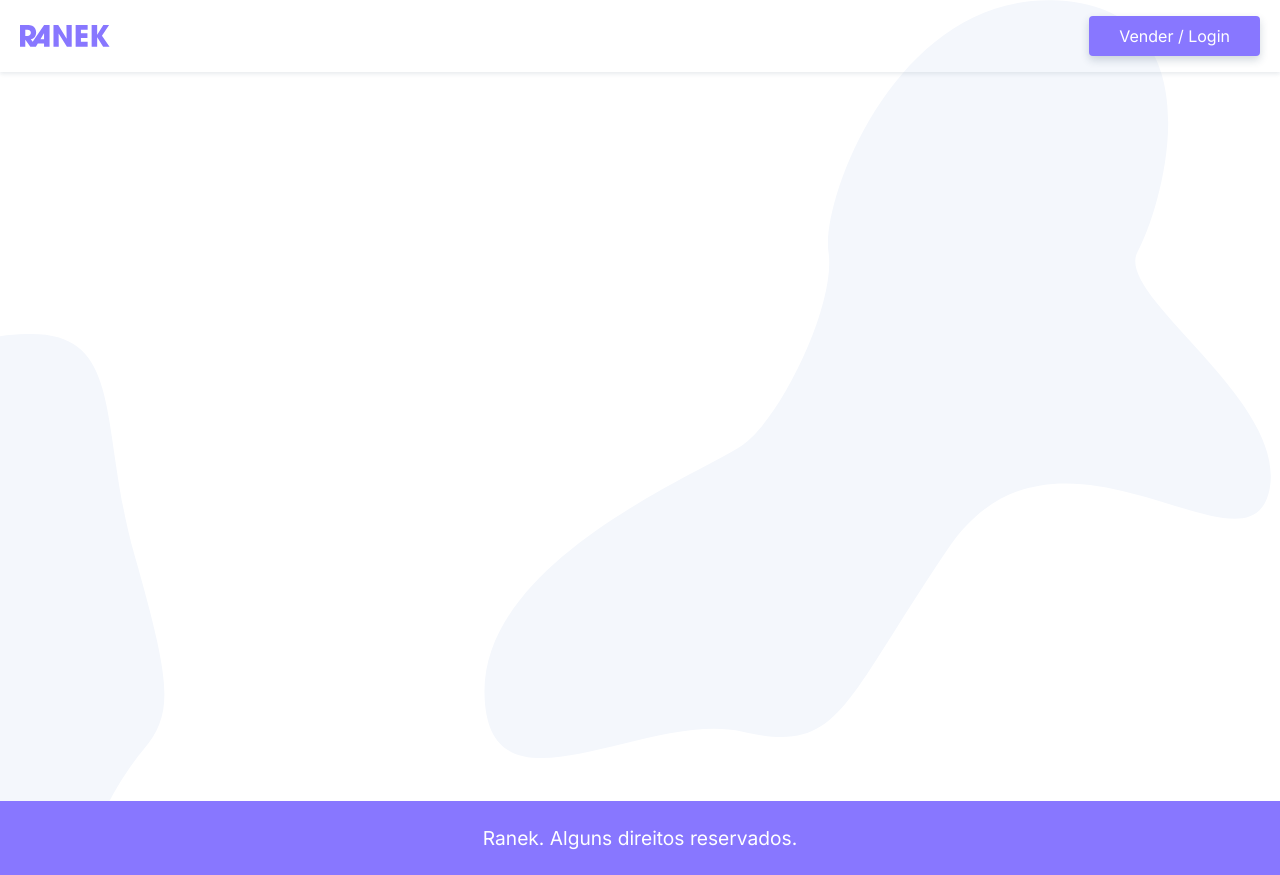
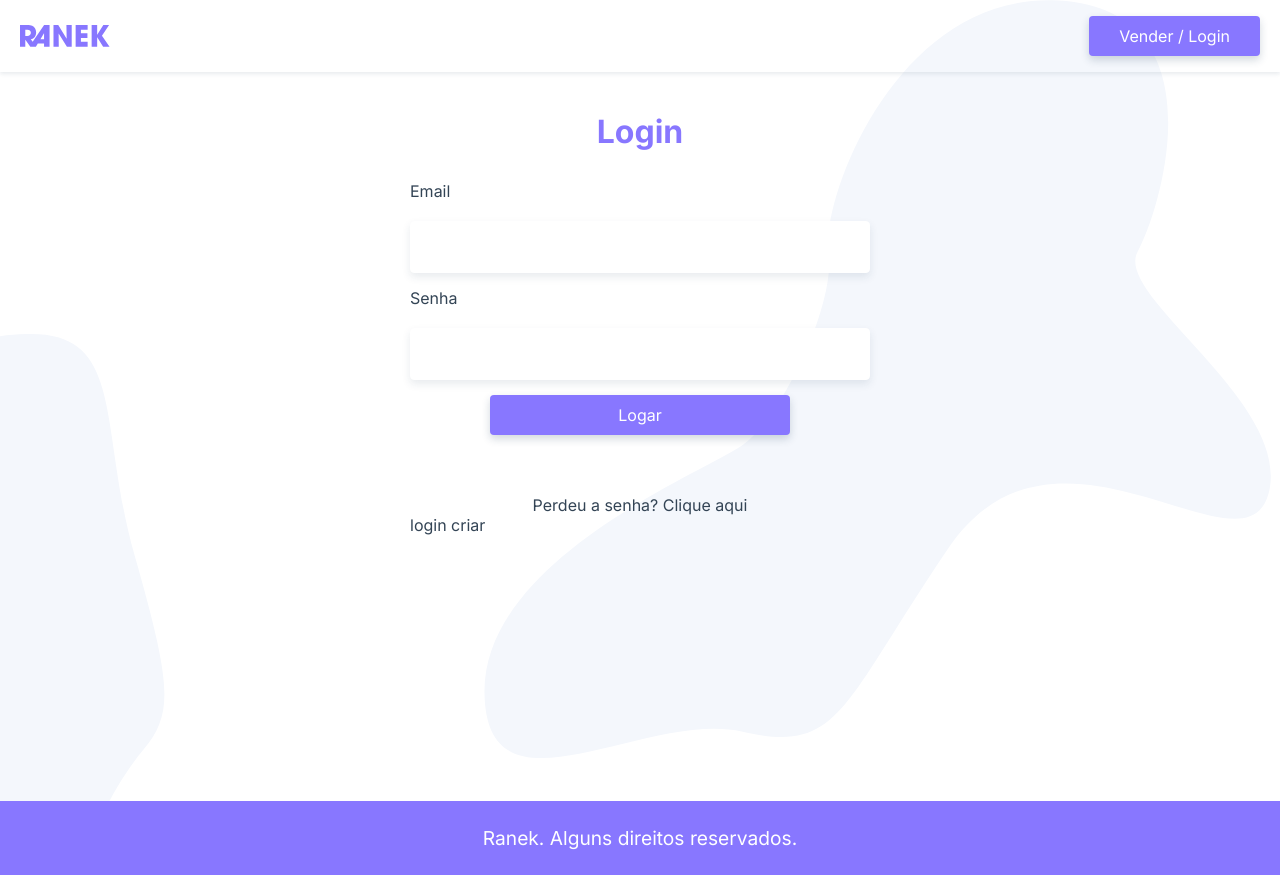
Before and after one commit to MarcoAntonioRochaNunes/Estudo-Ranek, a Vue app in the folder ranek/: page /login in a window 1280 px wide. Built offline with nearby package versions, Linux system fonts and the light colour scheme.

Commit message:
pagina login

```diff
--- a/ranek/src/App.vue
+++ b/ranek/src/App.vue
@@ -2,7 +2,9 @@
   <div id="app">
     <TheHeader/>
     <main id="main">
-      <router-view/>
+      <transition mode="out-in">
+        <router-view/>
+      </transition>
     </main>
     <TheFooter/>
   </div>
@@ -77,11 +79,16 @@ export default {
   #main{
     flex: 1;
   }
+
+  label{
+    margin-bottom: 5px ;
+  }
+
   input,textarea{
     border-radius: 4px;
     border: 1px solid white;
     padding: 15px;
-    box-shadow: 0 apx 8px rgba(30,60,90,0.1);
+    box-shadow: 0 4px 8px rgba(30,60,90,0.1);
     transition: all .3s;
     font-size: 1rem;
     font-family: "Inter", Arial, Helvetica, sans-serif;
--- /dev/null
+++ b/ranek/src/components/LoginCriar.vue
@@ -0,0 +1,13 @@
+<template>
+  <p>login criar</p>
+</template>
+
+<script>
+export default {
+  name:"LoginCiar"
+}
+</script>
+
+<style>
+
+</style>
--- a/ranek/src/components/ProdutosBuscar.vue
+++ b/ranek/src/components/ProdutosBuscar.vue
@@ -2,7 +2,7 @@
   <form>
     <input name="busca" id="busca" type="text" v-model="busca" placeholder="Buscar...">
     <input type="submit" id="lupa" value="Buscar" @click.prevent="buscarProdutos">
-  {{busca}}
+
   </form>
 </template>
 
--- a/ranek/src/components/ProdutosLista.vue
+++ b/ranek/src/components/ProdutosLista.vue
@@ -10,7 +10,7 @@
               :src="produto.foto[0].src"
               :alt="produto.foto[0].titulo"
             />
-            <p class="preco">{{ produto.preco }}</p>
+            <p class="preco">{{ produto.preco | numeroPreco }}</p>
             <h2 class="titulo">{{ produto.nome }}</h2>
             <p>{{ produto.descricao }}</p>
           </router-link>
--- a/ranek/src/main.js
+++ b/ranek/src/main.js
@@ -8,6 +8,18 @@ Vue.config.productionTip = false;
 
 Vue.component("PaginaCarregando", PaginaCarregando)
 
+Vue.filter("numeroPreco", valor => {
+    valor =Number(valor);
+    if(!isNaN(valor)){
+      return valor.toLocaleString("pt-BR", {
+        style: "currency",
+        currency: "BRL",
+      });
+    }else{
+      return "";
+    }
+})
+
 new Vue({
   router,
   store,
--- a/ranek/src/router/index.js
+++ b/ranek/src/router/index.js
@@ -2,6 +2,7 @@ import Vue from 'vue'
 import VueRouter from 'vue-router'
 import HomeView from '../views/HomeView.vue'
 import ProdutoHome from '../views/ProdutoHome.vue'
+import LoginView from '../views/LoginView.vue'
 
 Vue.use(VueRouter)
 
@@ -10,6 +11,11 @@ const routes = [
     path: '/',
     name: 'home',
     component: HomeView,
+  },
+  {
+    path: '/login',
+    name: 'LoginView',
+    component: LoginView,
   },
   {
     path: '/produto/:id',
--- /dev/null
+++ b/ranek/src/views/LoginView.vue
@@ -0,0 +1,71 @@
+<template>
+  <section class="login">
+    <h1>Login</h1>
+    <form>
+      <label for="email">Email</label>
+      <input type="email" name="email" id="email" v-model="login.email">
+      <label for="senha">Senha</label>
+      <input type="password" name="senha" id="senha" v-model="login.senha">
+      <button class="btn" @click.prevent="logar">Logar</button>
+    </form>
+    <p class="perdeu">
+      <a href="/" target="_blank">Perdeu a senha? Clique aqui</a>
+    </p>
+    <LoginCriar />
+  </section>
+</template>
+
+<script>
+import LoginCriar from "@/components/LoginCriar.vue";
+
+export default {
+  name:"LoginView",
+  components: {
+    LoginCriar
+  },
+  data(){
+    return {
+      login: {
+        email: "",
+        senha: "",
+      }
+    }
+  },
+  methods: {
+    logar(){
+
+    }
+  }
+}
+</script>
+
+<style scoped>
+  .login{
+    max-width: 500px;
+    margin: 0 auto;
+    padding: 0 20px;
+  }
+  form{
+    display: grid;
+  }
+  .btn{
+    width: 100%;
+    max-width: 300px;
+    margin-left: auto;
+    margin-right: auto;
+  }
+  .perdeu{
+    text-align: center;
+    margin: 20px auto 0 auto;
+  }
+  .perdeu a:hover{
+    color: #87f;
+    text-decoration: underline;
+  }
+  h1{
+    text-align: center;
+    font-size: 2rem;
+    margin-top: 40px;
+    color: #87f;
+  }
+</style>
--- a/ranek/src/views/ProdutoHome.vue
+++ b/ranek/src/views/ProdutoHome.vue
@@ -1,14 +1,68 @@
 <template>
-  <p>Produto {{id}}</p>
+  <section>
+    <div v-if="produto" class="produto">
+      <ul class="fotos" v-if="produto.fotos">
+        <li v-for="(fotos, index) in produto.fotos" :key="index">
+          <img :src="fotos.src" :alt="fotos.titulo" />
+        </li>
+      </ul>
+      <div class="info">
+        <h1>{{produto.nome}}</h1>
+        <p class="preco">{{ produto.preco | numeroPreco}}</p>
+        <p class="descricao">{{ produto.descricao }}</p>
+        <button class="btn" v-if="produto.vendido === 'false'">Comprar</button>
+        <button v-else class="btn" disabled>Vendido</button>
+      </div>
+    </div>
+    <PaginaCarregando v-else />
+  </section>
 </template>
 
 <script>
+import { api } from '@/services/';
+
 export default {
  name:"ProdutoHome",
- props:['id']
+ data(){
+  return {
+    produto:null
+  }
+ },
+ props:['id'],
+ methods:{
+  getProduto(){
+    api.get(`/produto/${this.id}`).then((response) => {
+      this.produto = response.data;
+    })
+  }
+ },
+ created(){
+  this.getProduto();
+ }
 }
+
 </script>
 
-<style>
-
+<style scoped>
+  .produto{
+    display: grid;
+    grid-template-columns: 1fr 1fr;
+    grid-gap: 30px;
+    max-width: 900px;
+    padding: 60px 20px;
+    margin: 0 auto;
+  }
+  .preco{
+    color: #e80;
+    font-weight: bold;
+    font-size: 1.5rem;
+    margin-bottom: 40px;
+  }
+  .descricao{
+    font-size: 1.2rem;
+  }
+  .btn{
+    margin-top: 60px;
+    width: 200px;
+  }
 </style>
```
